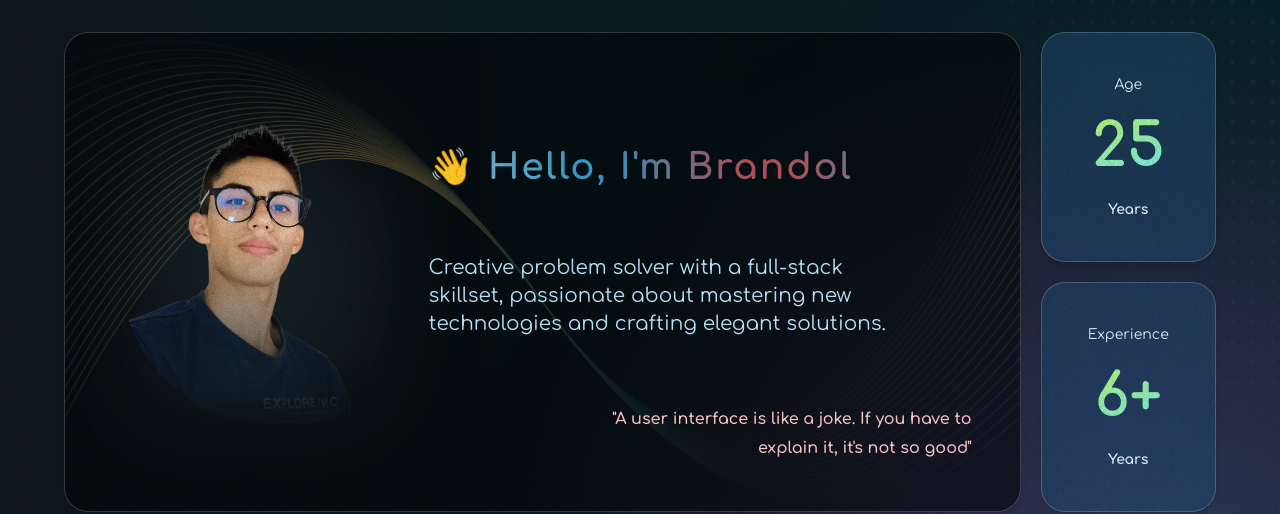
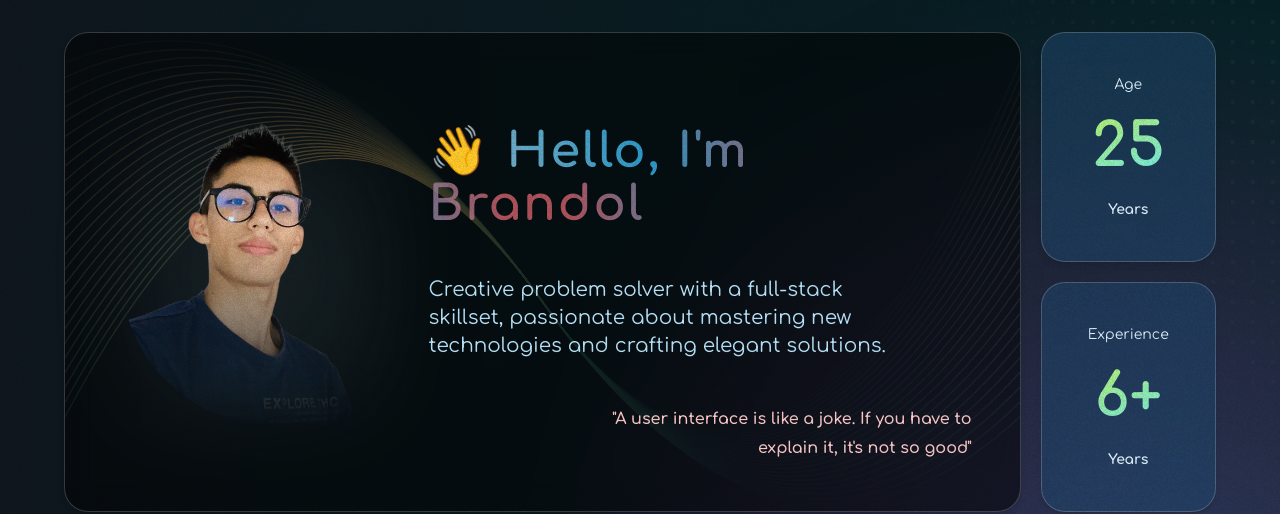
Before and after one commit to branjesusdev/branjes-dev, an Astro site: page / in a window 1280 px wide. Shown: the top 514 px of the page. Built offline with nearby package versions, Linux system fonts and the light colour scheme; Astro itself is replaced by a stand-in of ours; what tailwindcss-animated would draw is missing.

Commit message:
size word intro

```diff
--- a/src/components/About.astro
+++ b/src/components/About.astro
@@ -43,11 +43,11 @@ import "@/themes/molecules/wordAnimate.scss";
 
         <h1
           class="relative inline-block
-            text-xl
-            sm:text-2xl
-            md:text-2xl
-            lg:text-3xl
-            xl:text-4xl
+            text-3xl
+            sm:text-3xl
+            md:text-3xl
+            lg:text-5xl
+            xl:text-5xl
             2xl:text-5xl
             font-bold"
         >
```
